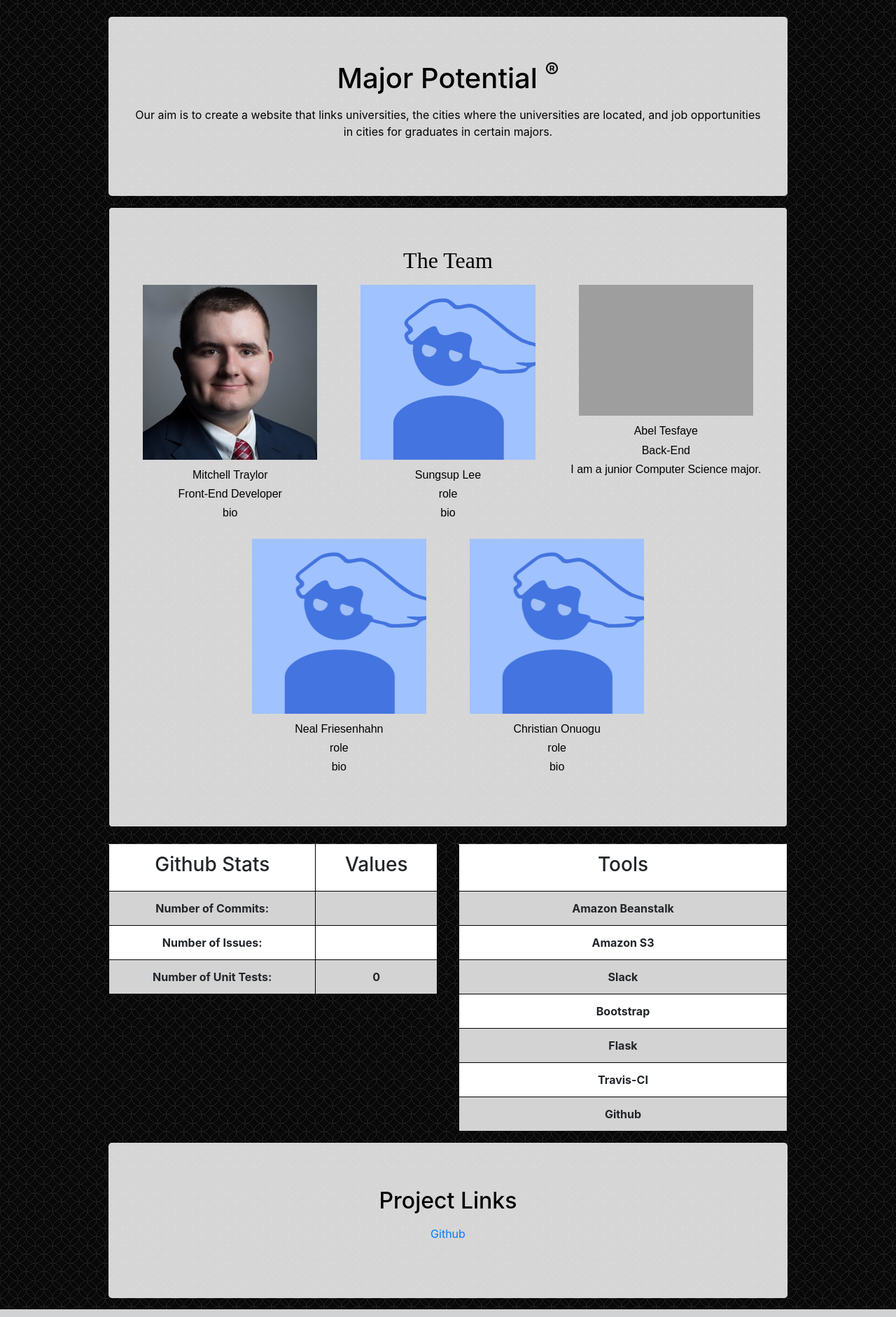
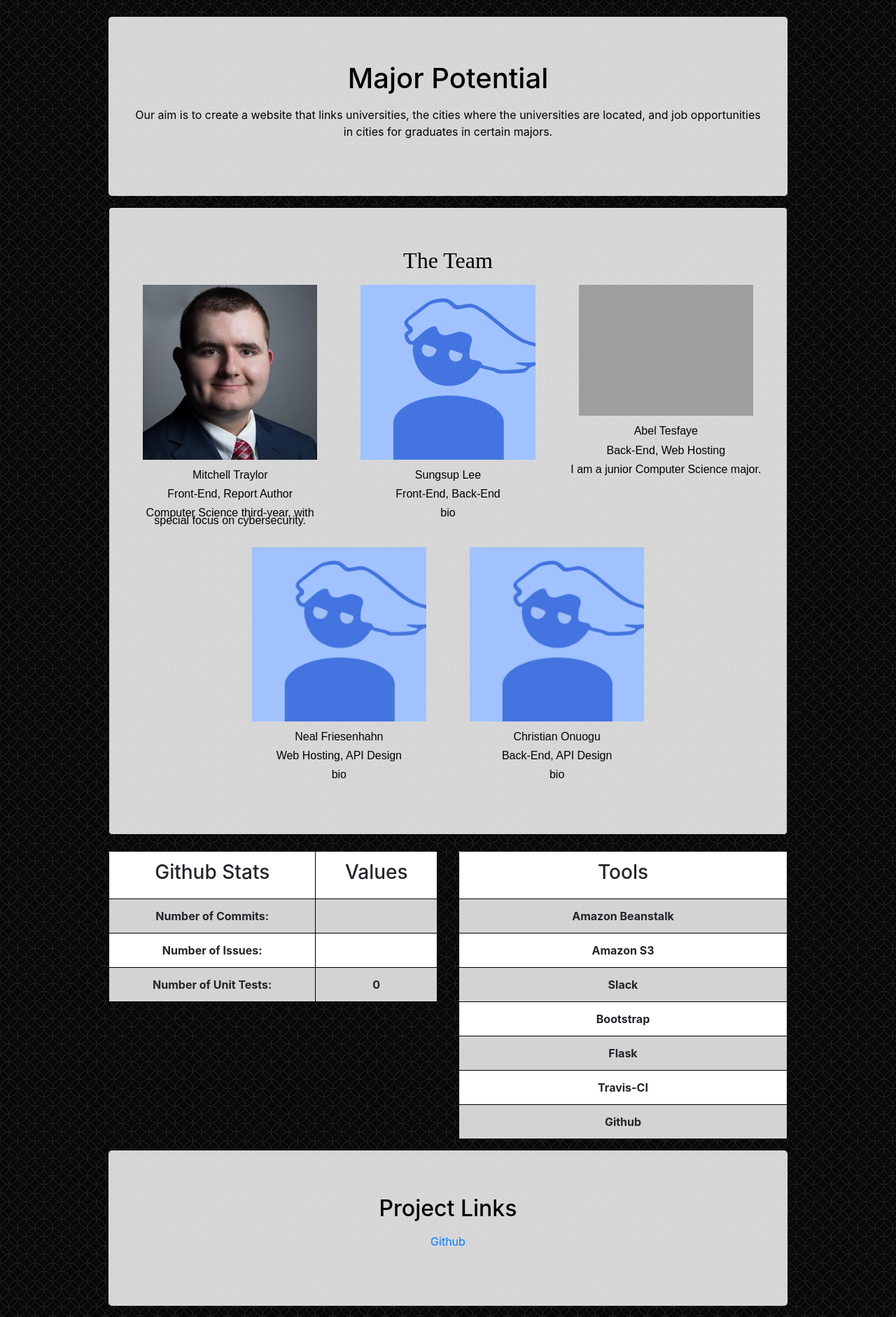
Before and after one commit to theworkingmen/idb, a Flask app: page /about in a window 1280 px wide. Shown: the part 70-1952 px from the top of the page at 70% size. Run offline with Flask 2, Linux system fonts and the light colour scheme; data that the repository does not hold is empty; some libraries are stand-ins or nearby versions; grey boxes are pictures that could not be loaded.

Commit message:
Updated about.html role, added personal bio, hid questionable trademark symbol within a comment.

```diff
--- a/templates/about.html
+++ b/templates/about.html
@@ -126,7 +126,7 @@
 
 <div class="container">
   <div class="jumbotron">
-    <h1> <center>Major Potential <sup>&#x00AE;</sup> </center></h1>
+    <h1> <center>Major Potential <!-- <sup>&#x00AE;</sup> --> </center></h1>
     <p><center> Our aim is to create a website that links universities, the cities where the universities are located,
     and job opportunities in cities for graduates in certain majors.</center> </p>
   </div>
@@ -141,15 +141,15 @@
       <div class="col-lg-4 col-md-4 col-sm-4">
         <img src="{{url_for('static', filename='images/authors/mitchell.jpg')}}" class="img-circle center-block profileimg">
         <p class="text-center">Mitchell Traylor</p>
-        <p class="text-center">Front-End Developer</p>
-        <p class="text-center"> bio</p>
+        <p class="text-center">Front-End, Report Author</p>
+        <p class="text-center"> Computer Science third-year, with special focus on cybersecurity.</p>
         <p id = "mitchell_commits" class="text-center"> </p>
         <p id = "mitchell_issues" class="text-center"> </p>
       </div>
       <div class="col-lg-4 col-md-4 col-sm-4">
         <img src="{{url_for('static', filename='images/authors/sungsup.jpg')}}" class="img-circle center-block profileimg">
         <p class="text-center">Sungsup Lee</p>
-        <p class="text-center"> role </p>
+        <p class="text-center"> Front-End, Back-End </p>
         <p class="text-center"> bio</p>
         <p id = "sup_commits" class="text-center"> </p>
         <p id = "sup_issues" class="text-center"> </p>
@@ -158,7 +158,7 @@
         <img src="https://i1.wp.com/abeltesfaye350612815.files.wordpress.com/2018/02/abel.jpg" class="img-circle center-block profileimg">
         <p class="text-center">Abel Tesfaye </p>
 
-        <p class="text-center"> Back-End </p>
+        <p class="text-center"> Back-End, Web Hosting </p>
         <p class="text-center"> I am a junior Computer Science major.</p>
         <p id = "abel_commits" class="text-center"> </p>
         <p id = "abel_issues" class="text-center"> </p>
@@ -171,7 +171,7 @@
       <div class="col-lg-4 col-md-4 col-sm-4">
         <img src="{{url_for('static', filename='images/authors/neal.jpg')}}" class="img-circle center-block profileimg">
         <p class="text-center">Neal Friesenhahn</p>
-        <p class="text-center"> role</p>
+        <p class="text-center"> Web Hosting, API Design</p>
         <p class="text-center"> bio</p>
         <p id = "neal_commits" class="text-center"> </p>
         <p id = "neal_issues" class="text-center"> </p>
@@ -179,7 +179,7 @@
       <div class="col-lg-4 col-md-4 col-sm-4">
         <img src="{{url_for('static', filename='images/authors/christian.jpg')}}" class="img-circle center-block profileimg">
         <p class="text-center">Christian Onuogu</p>
-        <p class="text-center"> role</p>
+        <p class="text-center"> Back-End, API Design</p>
         <p class="text-center"> bio</p>
         <p id = "christian_commits" class="text-center"> </p>
         <p id = "christian_issues" class="text-center"> </p>
```
